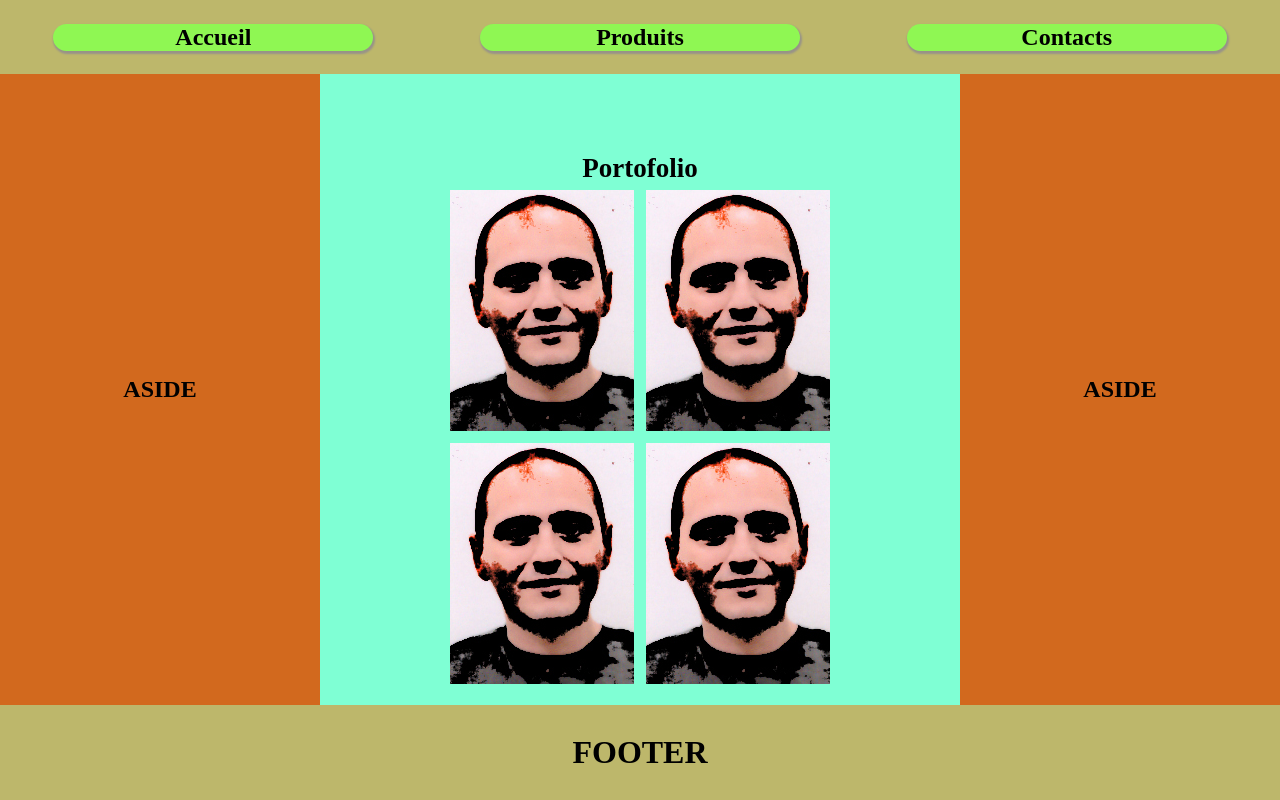
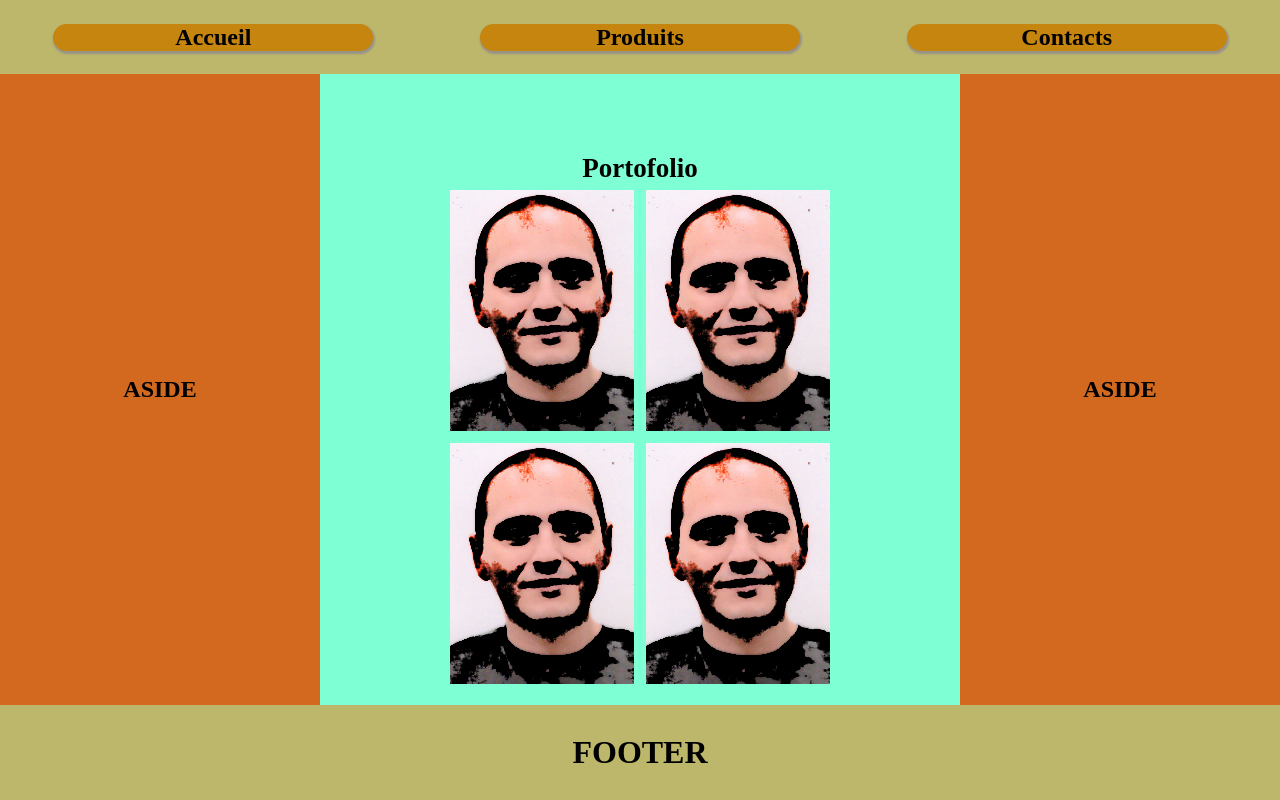
Before and after one commit to mcpetc/template, a plain HTML site: page index.html in a window 1280 px wide. Drawn offline with Linux system fonts and the light colour scheme.

Commit message:
1°projetTemplateChangeColorLiMenu

```diff
--- a/style.css
+++ b/style.css
@@ -35,7 +35,7 @@ li{
     font-weight: bold;
     display: inline;
     border-radius: 1rem;
-    background-color: rgb(143, 247, 83);
+    background-color: rgb(197, 133, 14);
     box-shadow: 1px 2px 2px 1px rgba(0, 0, 255, .2);
 
 
```
